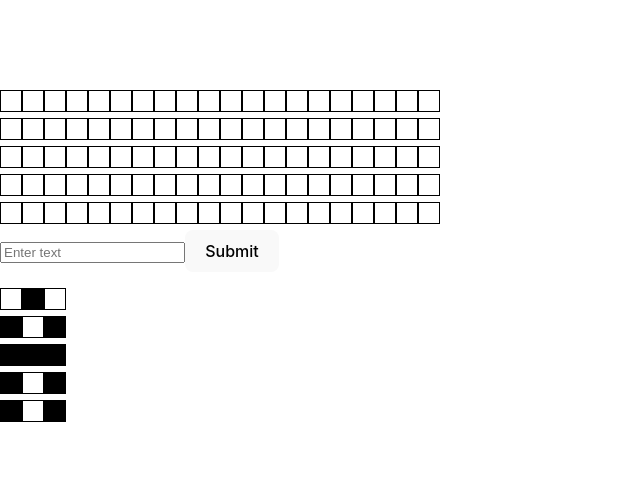
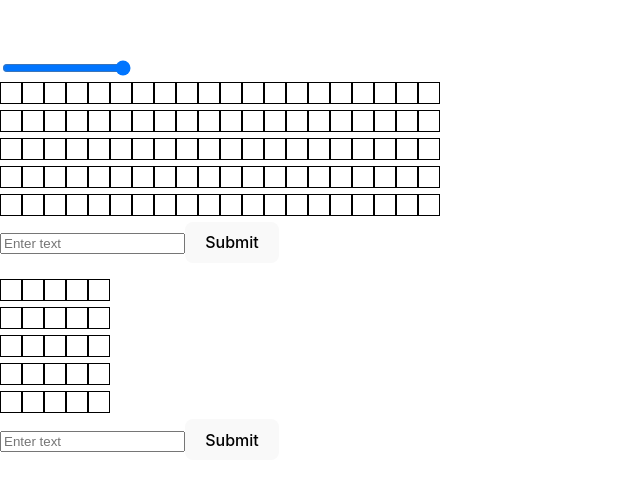
Before and after one commit to erik-sth/pixelboard, a React (Vite) app: page / in a window 1280 px wide. Shown: the part 141-632 px from the top of the page, without its empty margins (0-640 px from the left). Built offline with nearby package versions, Linux system fonts and the light colour scheme.

Commit message:
added slider for matrix and create new character

```diff
--- a/src/App.tsx
+++ b/src/App.tsx
@@ -5,36 +5,33 @@ import { useState } from "react";
 function App() {
   const [currentString, setCurrentString] = useState<string>("");
   const [allWords, setAllWords] = useState<String[]>([]);
+  const [width, setWidth] = useState<number>(20);
 
   const handleFormSubmit = (e) => {
     e.preventDefault();
     const inputValue = e.target.elements.textInput.value;
 
-    const isValidInput = /^[A-Z]+$/.test(inputValue);
-
-    if (isValidInput) {
-      setAllWords([...allWords, inputValue]);
-    } else {
-      alert("Please enter only uppercase letters A-Z.");
-    }
-
+    setAllWords([...allWords, inputValue]);
     e.target.elements.textInput.value = "";
   };
 
   return (
     <div>
+      <input
+        type="range"
+        min="4"
+        max="50"
+        onChange={(e: React.ChangeEvent<HTMLInputElement>) =>
+          setWidth(parseInt(e.target.value))
+        }
+      ></input>
       <MatrixComponent
-        width={20}
+        width={width}
         height={5}
         word={currentString}
       ></MatrixComponent>
       <form onSubmit={handleFormSubmit}>
-        <input
-          name="textInput"
-          placeholder="Enter text"
-          pattern="[A-Z]+"
-          title="Please enter one or more uppercase letters A-Z"
-        />
+        <input name="textInput" placeholder="Enter text" />
         <button type="submit">Submit</button>
       </form>
       <ul>
--- a/src/pixelboard/allChar.tsx
+++ b/src/pixelboard/allChar.tsx
@@ -4,7 +4,15 @@ import Char from "./char";
 
 export const AllChar = () => {
   const chars = Object.keys(getCharCoordinatesFromLocal());
-  const [currentChar, setCurrentChar] = useState<string>("A");
+  const [currentChar, setCurrentChar] = useState<string>("");
+
+  const handleFormSubmit = (e) => {
+    e.preventDefault();
+    const inputValue = e.target.elements.textInput.value;
+    setCurrentChar(inputValue);
+    e.target.elements.textInput.value = "";
+  };
+
   return (
     <div>
       {chars.map((char, index) => (
@@ -13,6 +21,13 @@ export const AllChar = () => {
         </button>
       ))}
       <Char input={currentChar} />
+      <form onSubmit={handleFormSubmit}>
+        <input
+          name="textInput"
+          placeholder="Enter text"
+        />
+        <button type="submit">Submit</button>
+      </form>
     </div>
   );
 };
--- a/src/pixelboard/char.tsx
+++ b/src/pixelboard/char.tsx
@@ -20,11 +20,17 @@ const Char: React.FC<Props> = ({ input }) => {
     saveCharCoordinatesToLocal(input, newMatrix);
   };
   useEffect(() => {
-    setMatrix(getCharCoordinatesFromLocal()[input]);
+    if (initialMatrix) {
+      setMatrix(getCharCoordinatesFromLocal()[input]);
+    } else {
+      const newMatrix = Array.from({ length: 5 }, () => Array(5).fill(false));
+      setMatrix(newMatrix);
+    }
   }, [input]);
   if (!matrix) {
     return <div>Matrix not found</div>;
   }
+
   return (
     <div>
       {matrix.map((row, rowIndex) => (
--- a/src/pixelboard/pixelboard.tsx
+++ b/src/pixelboard/pixelboard.tsx
@@ -191,9 +191,10 @@ const MatrixComponent = ({ height, width, word }: Props) => {
     }
     localStorage.setItem("savedChar", "true");
   }, []);
+
   useEffect(() => {
     updateMatrixFromText(word);
-  }, [word]);
+  }, [word, width]);
   const [matrix, setMatrix] = useState(() => {
     const initialMatrix = Array.from({ length: height }, () =>
       Array(width).fill(false)
```
